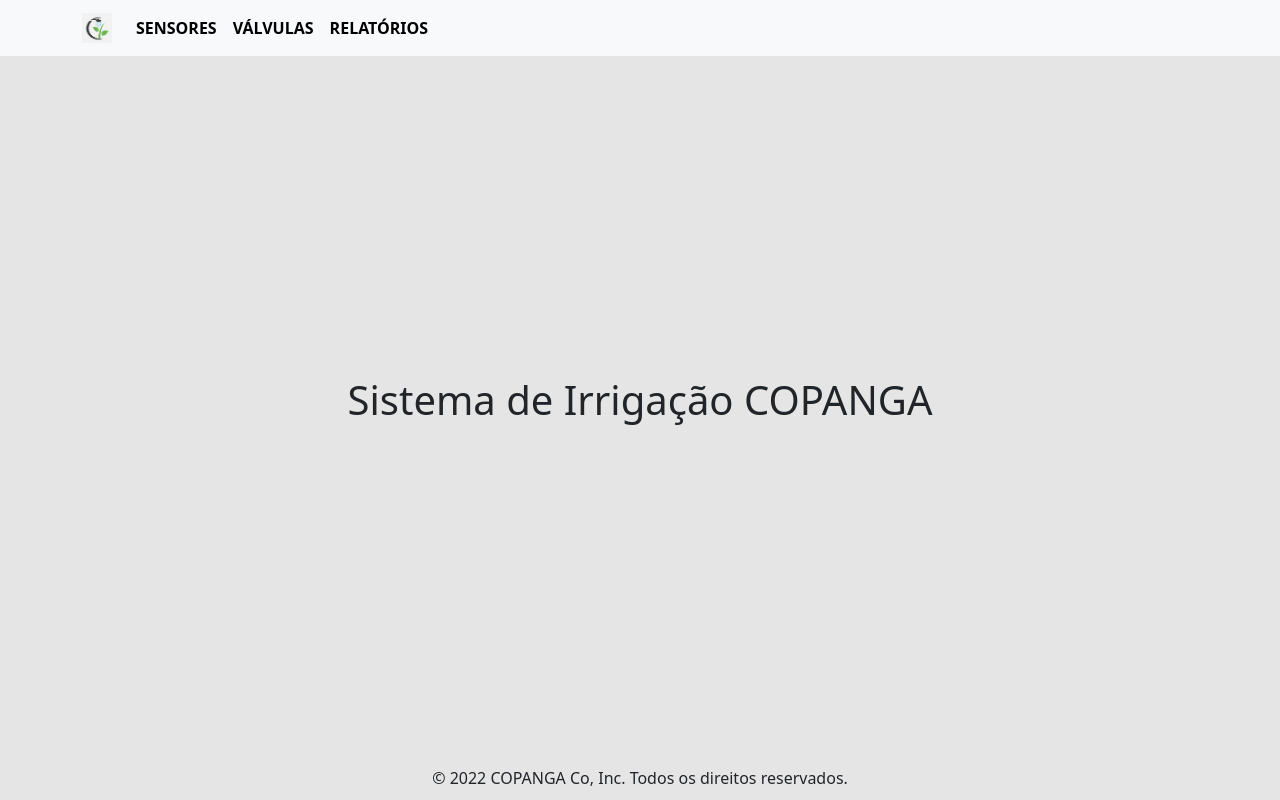
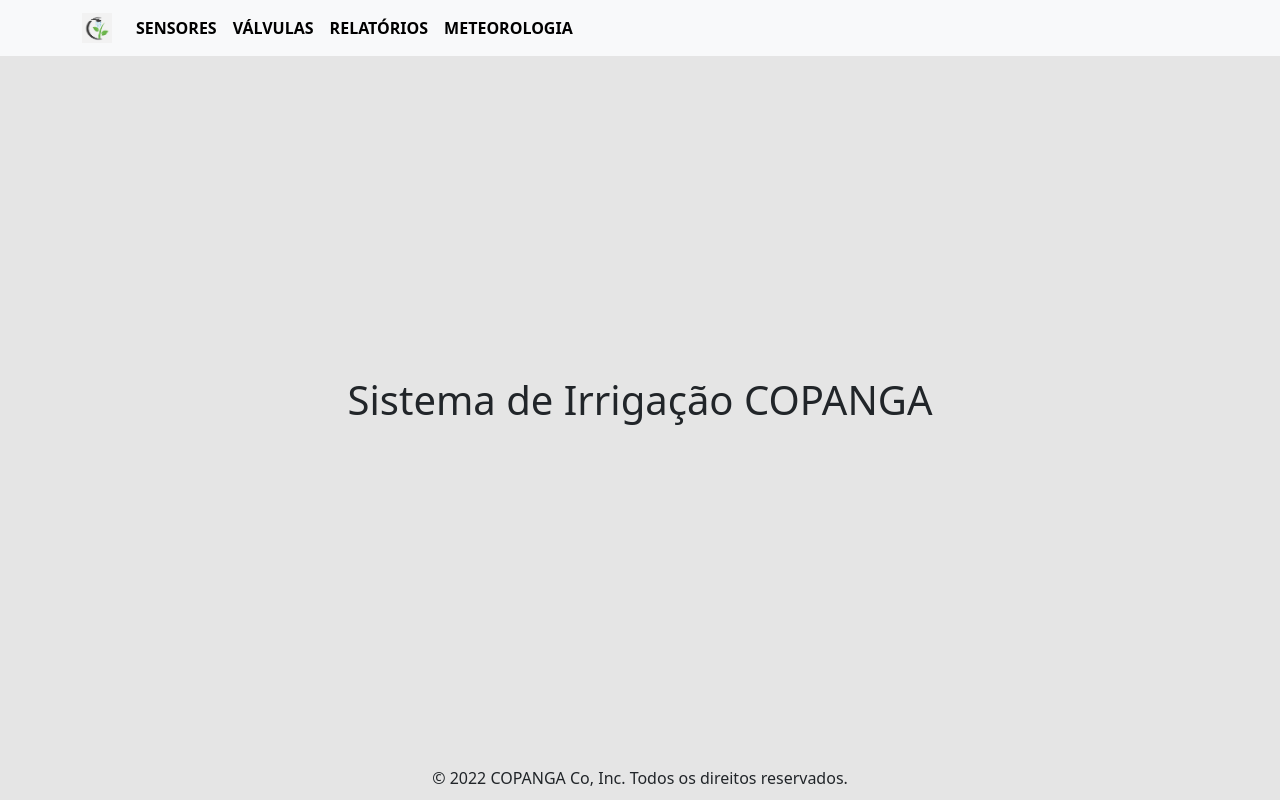
Before and after one commit to PedroFnseca/Copanga-IOT, a React (Create React App) app in the folder Telas/site/: page / in a window 1280 px wide. Built offline with nearby package versions, Linux system fonts and the light colour scheme.

Commit message:
feat: link para meteorologia

```diff
--- a/Telas/site/src/Components/Header/index.js
+++ b/Telas/site/src/Components/Header/index.js
@@ -35,6 +35,11 @@ function index() {
               Relatórios
             </Link>
           </Nav.Link>
+          <Nav.Link>
+            <Link to="/meteorologia" id="linkNavbar">
+              Meteorologia
+            </Link>
+          </Nav.Link>
         </Nav>
       </Container>
     </Navbar>
```
